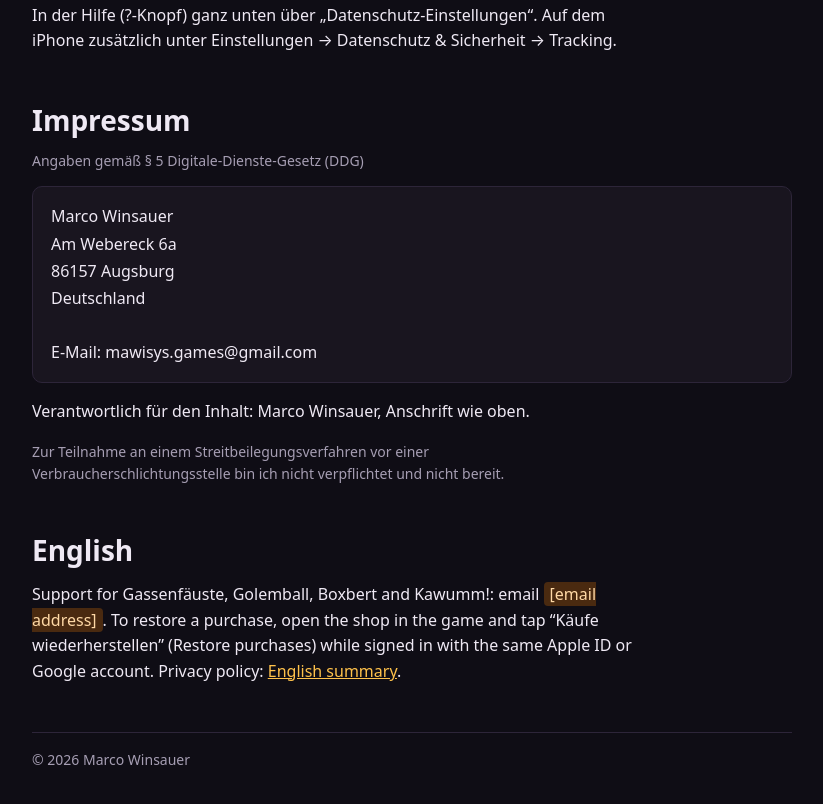
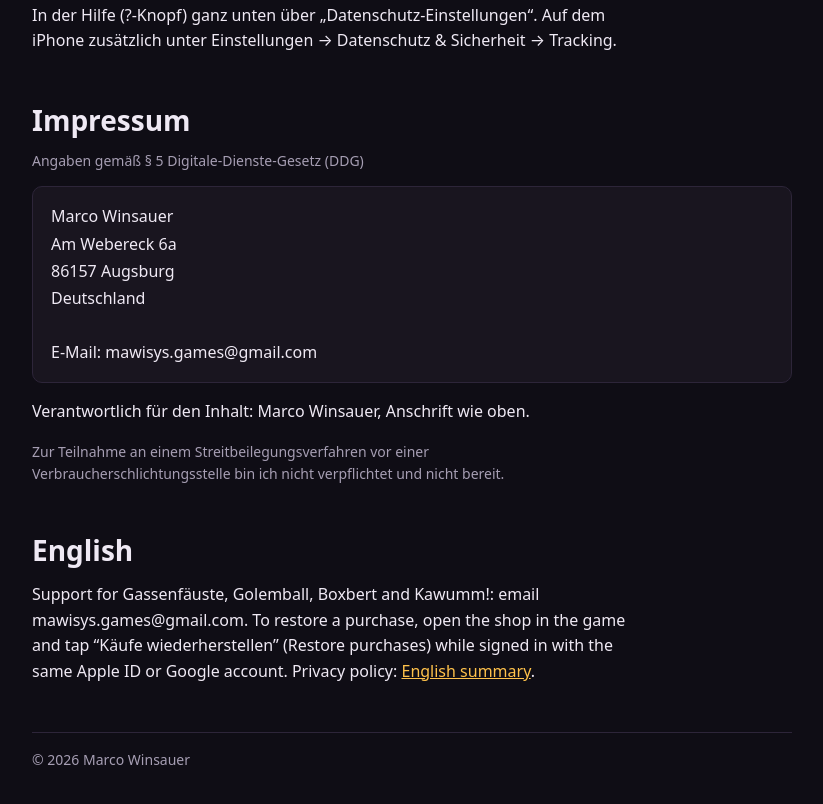
Before and after one commit to MaWiSys/MaWiSys.github.io, a plain HTML site: page index.html in a window 1280 px wide. Shown: the part 3240-4044 px from the top of the page, without its empty margins (228-1051 px from the left). Drawn offline with Linux system fonts and the light colour scheme.

Commit message:
E-Mail im englischen Abschnitt ergänzt
Co-Authored-By: Claude Fable 5.2 <noreply@anthropic.com>
Claude-Session: https://claude.ai/code/session_013DWDJcadCqQ3pPgQ6qFFDj

```diff
--- a/index.html
+++ b/index.html
@@ -15,5 +15,5 @@
 <address class="addr card">Marco Winsauer<br>Am Webereck 6a<br>86157 Augsburg<br>Deutschland<br><br>E-Mail: mawisys.games@gmail.com</address>
 <p>Verantwortlich für den Inhalt: Marco Winsauer, Anschrift wie oben.</p>
 <p class="small">Zur Teilnahme an einem Streitbeilegungsverfahren vor einer Verbraucherschlichtungsstelle bin ich nicht verpflichtet und nicht bereit.</p></section>
-<section id="english"><h2>English</h2><p>Support for Gassenfäuste, Golemball, Boxbert and Kawumm!: email <span class="todo">[email address]</span>. To restore a purchase, open the shop in the game and tap “Käufe wiederherstellen” (Restore purchases) while signed in with the same Apple ID or Google account. Privacy policy: <a href="datenschutz.html#english">English summary</a>.</p></section>
+<section id="english"><h2>English</h2><p>Support for Gassenfäuste, Golemball, Boxbert and Kawumm!: email mawisys.games@gmail.com. To restore a purchase, open the shop in the game and tap “Käufe wiederherstellen” (Restore purchases) while signed in with the same Apple ID or Google account. Privacy policy: <a href="datenschutz.html#english">English summary</a>.</p></section>
 <footer>© 2026 Marco Winsauer</footer></div></body></html>
```
